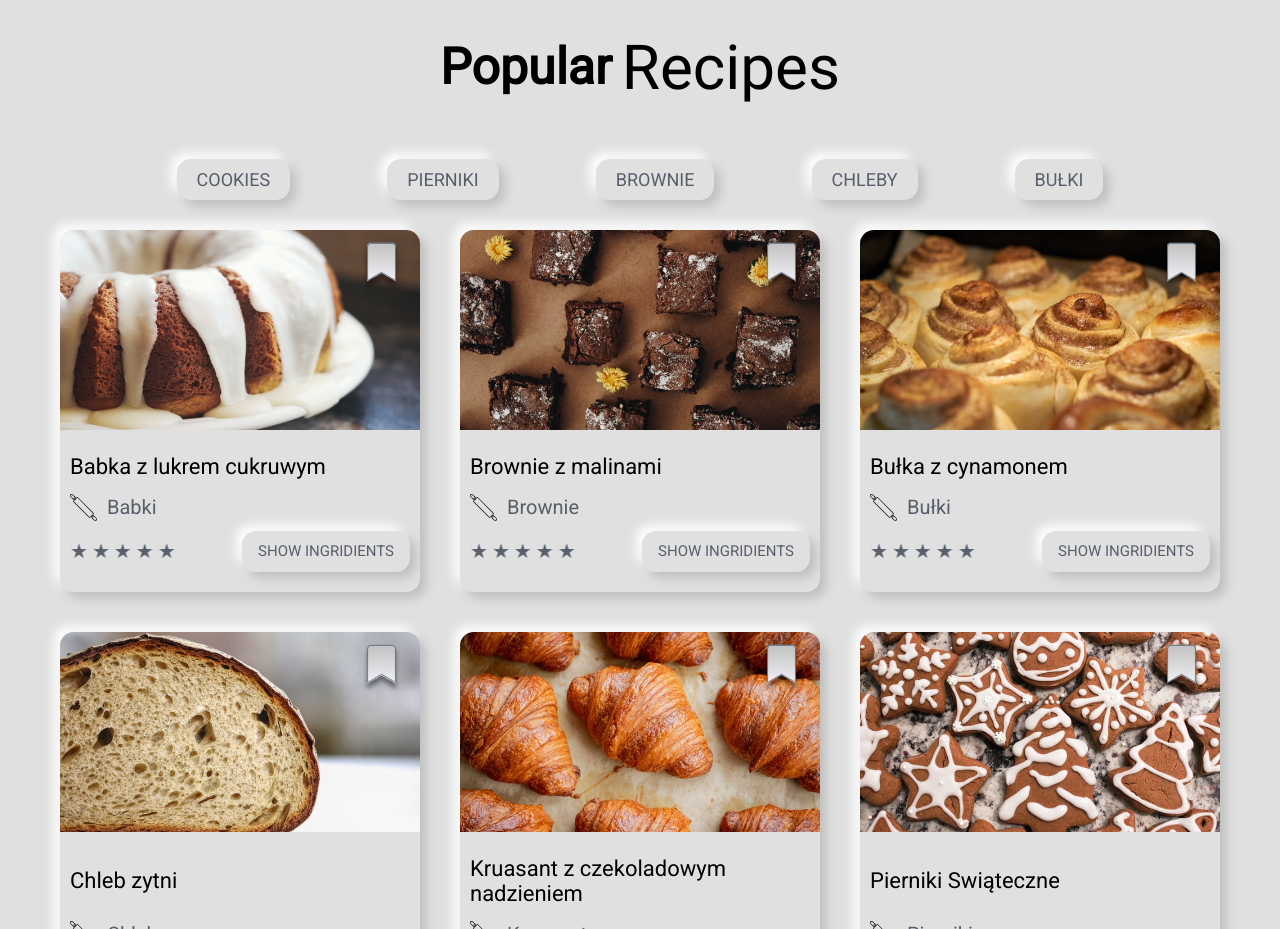
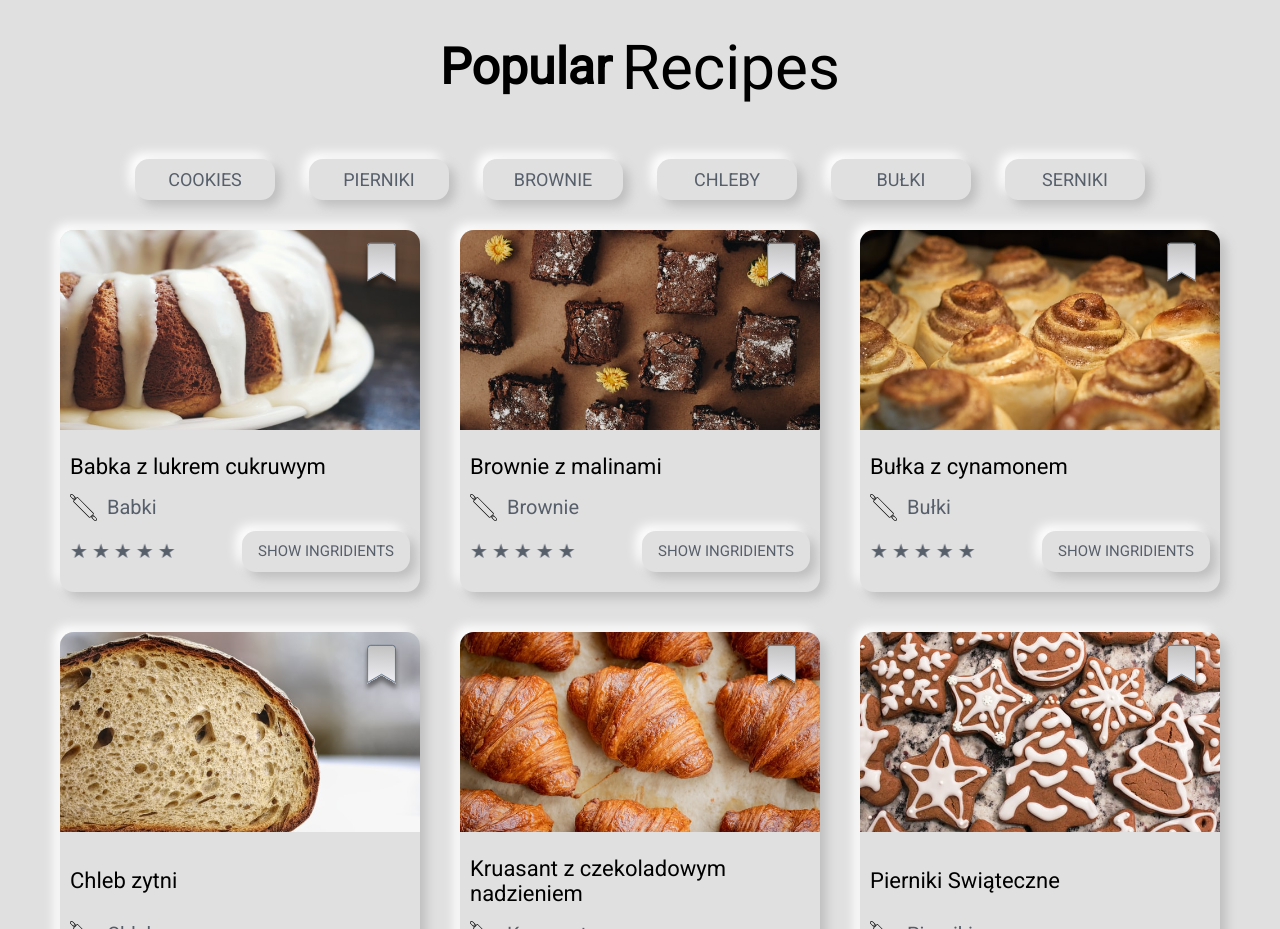
Before and after one commit to Maxim-Mal/sweet_bear, a website built with webpack: page public/index.html in a window 1280 px wide. Shown: the part 2060-2989 px from the top of the page. Built offline with nearby package versions, Linux system fonts and the light colour scheme; a web font is replaced by a local one.

Commit message:
last commit

```diff
--- a/public/index.html
+++ b/public/index.html
@@ -402,7 +402,6 @@
                 </defs>
               </svg>
             </div>
-            <!-- <div class="card__description"> -->
             <div class="card__content">
               <a href="#" class="card__title"
                 >Tartaletka z śmietankowym kremem</a
@@ -550,7 +549,6 @@
                 </defs>
               </svg>
             </div>
-            <!-- <div class="card__description"> -->
             <div class="card__content">
               <a href="#" class="card__title">Owocowy mus z jagodami</a>
               <div class="card__bakery-type">
@@ -696,7 +694,6 @@
                 </defs>
               </svg>
             </div>
-            <!-- <div class="card__description"> -->
             <div class="card__content">
               <a href="#" class="card__title"
                 >Naleśniki z serem i truskawkami</a
@@ -844,7 +841,6 @@
                 </defs>
               </svg>
             </div>
-            <!-- <div class="card__description"> -->
             <div class="card__content">
               <a href="#" class="card__title"
                 >Makaroniki z czekoladowym ganaszem</a
@@ -993,7 +989,6 @@
                 </defs>
               </svg>
             </div>
-            <!-- <div class="card__description"> -->
             <div class="card__content">
               <a href="#" class="card__title">Sernik wiśniwowy</a>
               <div class="card__bakery-type">
@@ -1129,6 +1124,7 @@
           <a href="#" class="btn btn--link">BROWNIE</a>
           <a href="#" class="btn btn--link">CHLEBY</a>
           <a href="#" class="btn btn--link">BUŁKI</a>
+          <a href="#" class="btn btn--link">SERNIKI</a>
         </div>
         <div class="group-card">
           <div class="card">
@@ -1350,7 +1346,6 @@
                 </defs>
               </svg>
             </div>
-            <!-- <div class="card__description"> -->
             <div class="card__content">
               <a href="#" class="card__title">Brownie z malinami</a>
               <div class="card__bakery-type">
@@ -1496,7 +1491,6 @@
                 </defs>
               </svg>
             </div>
-            <!-- <div class="card__description"> -->
             <div class="card__content">
               <a href="#" class="card__title">Bułka z cynamonem</a>
               <div class="card__bakery-type">
@@ -1787,7 +1781,6 @@
                 </defs>
               </svg>
             </div>
-            <!-- <div class="card__description"> -->
             <div class="card__content">
               <a href="#" class="card__title"
                 >Kruasant z czekoladowym nadzieniem</a
@@ -1936,7 +1929,6 @@
                 </defs>
               </svg>
             </div>
-            <!-- <div class="card__description"> -->
             <div class="card__content">
               <a href="#" class="card__title">Pierniki Swiąteczne</a>
               <div class="card__bakery-type">
--- a/src/styles/components/_sections.scss
+++ b/src/styles/components/_sections.scss
@@ -16,15 +16,17 @@
 }
 .section__btn {
   display: flex;
+  flex-wrap: wrap;
+  gap: 20px;
   justify-content: space-around;
   width: 80%;
   max-width: 1200px;
   padding: 30px 0;
+}
+.section__btn .btn {
+  min-width: 140px;
+}
 
-  @include respond-to(medium) {
-    display: none;
-  }
-}
 .section__title {
   @include FlexCenter;
   padding: 25px 0;
```
